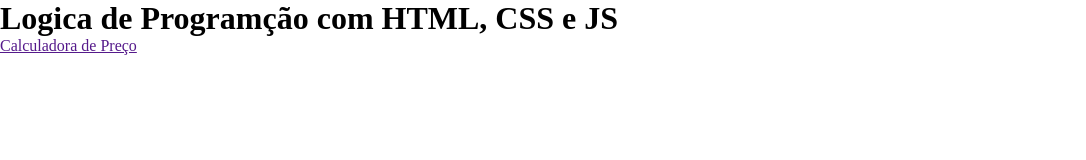
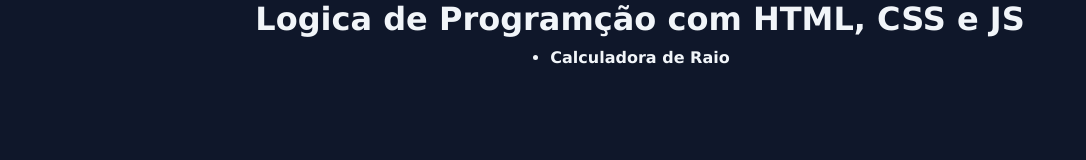
Before and after one commit to P3dro2704/atividade11, a plain HTML site: page index.html in a window 1280 px wide. Shown: the whole page, without its empty margins (0-1086 px from the left). Drawn offline with Linux system fonts and the light colour scheme.

Commit message:
feat criação da paginas

```diff
--- a/index.html
+++ b/index.html
@@ -10,14 +10,12 @@
     <header>
         <h1>Logica de Programção com HTML, CSS e JS</h1>
     </header>
-    <main>
         <nav>
             <ul>
                 <li>
-                    <a href="">Calculadora de Preço</a>
+                    <a href="./pages/calculadora-raio/calculadora-raio.html">Calculadora de Raio</a>
                 </li>
             </ul>
         </nav>
-    </main>
 </body>
 </html>
--- a/style.css
+++ b/style.css
@@ -2,14 +2,39 @@
     margin: 0;
     padding: 0;
     box-sizing: border-box;
+    font-family: 'Lucida Sans', sans-serif;
 }
 
-root {
+:root {
     --main-background: #0f172a;
     --text-color: #f1f5f9;
+    --nav-background: #dc2626;
 }
 
 body {
     background-color: var(--main-background);
     color: var(--text-color);
+    height: 100hv;
+    display: flex;
+    justify-content: center;
+    align-items: center;
+    flex-direction: column;
+
 }
+
+nav {
+    background-color: var(--var-background);
+    width: fit-content;
+    padding: 10px;
+    border-radius: 30px;
+}
+
+a {
+    color: var(--text-color);
+    text-decoration: none;
+    font-weight: bold;
+}
+
+ul li {
+
+}
```
Also changed, not shown: pages/calculadora-raio/calculadora-raio.html (added, +23 -0 lines), pages/calculadora-raio/calculadora-raio.css (added), pages/calculadora-raio/calculadora-raio.js (added).
